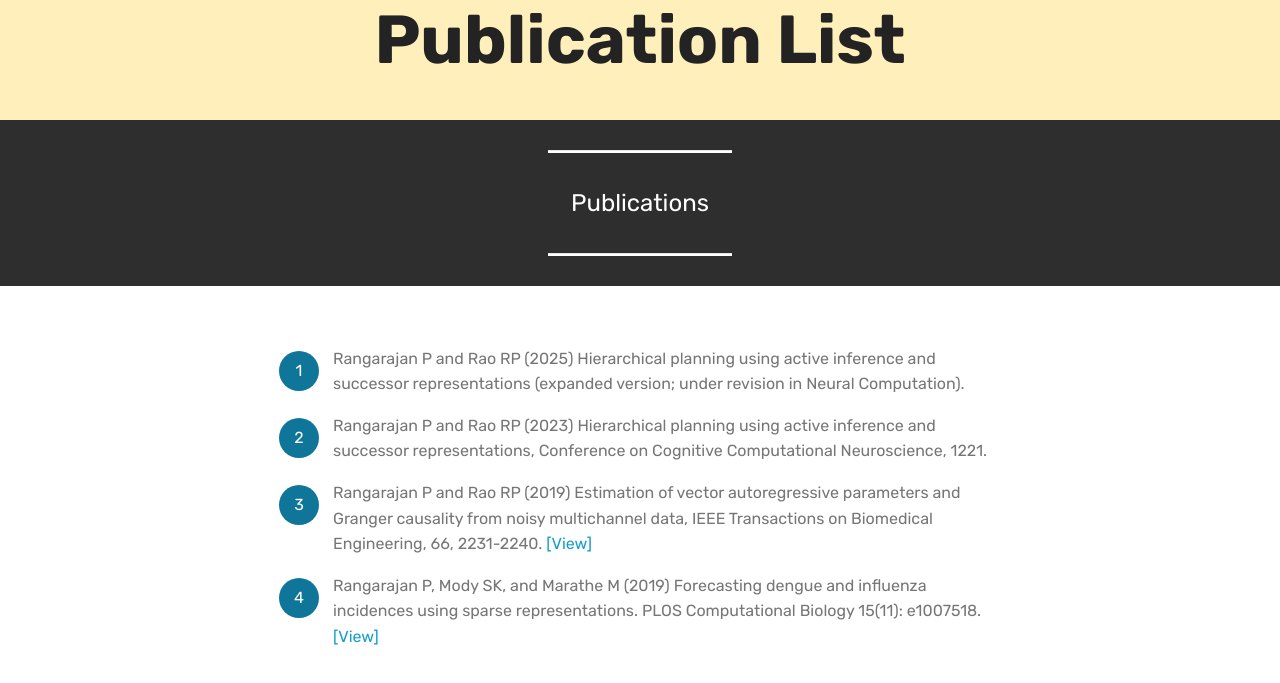
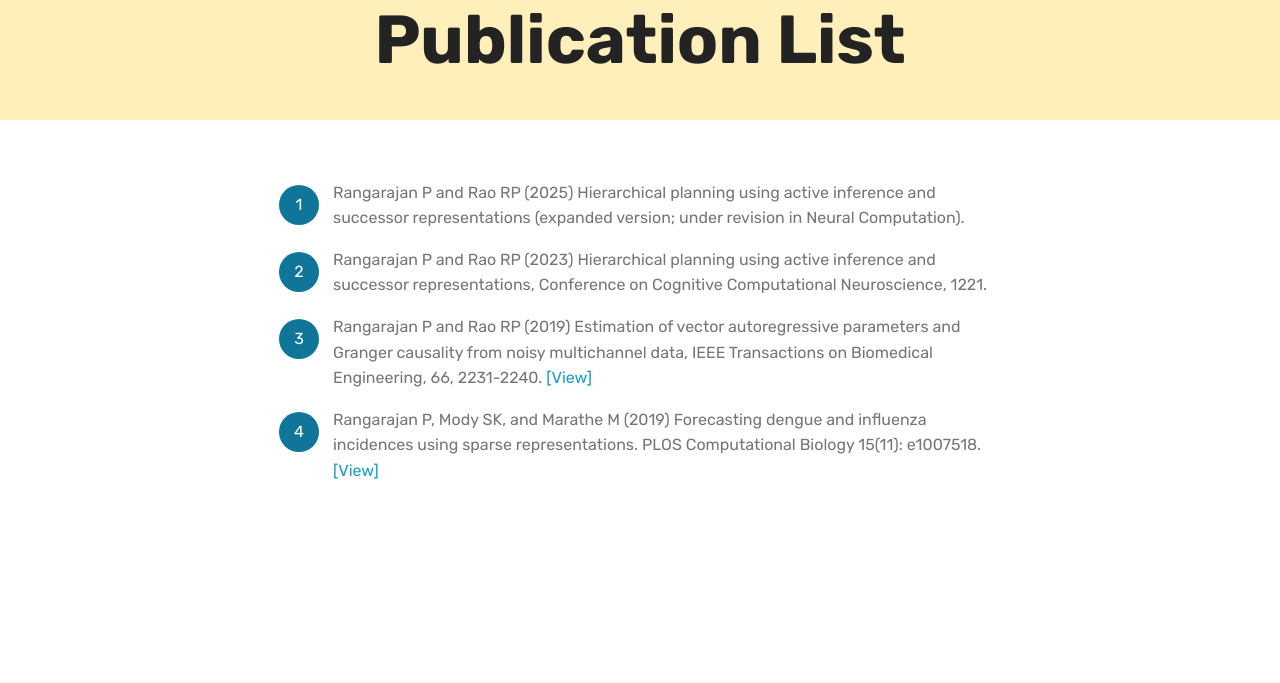
Before and after one commit to PrashRangarajan/PrashRangarajan.github.io, a plain HTML site: page publ.html in a window 1280 px wide. Shown: the part 91-774 px from the top of the page. Drawn offline with Linux system fonts and the light colour scheme.

Commit message:
remove extra

```diff
--- a/publ.html
+++ b/publ.html
@@ -51,7 +51,7 @@
   </div>
 </section>
 
-<section class="mbr-section article content10 cid-s6fCXLjy1L" id="content10-l">
+<!-- <section class="mbr-section article content10 cid-s6fCXLjy1L" id="content10-l">
   <div class="container">
     <div class="inner-container" style="width: 66%;">
       <hr class="line" style="width: 25%;">
@@ -59,7 +59,7 @@
       <hr class="line" style="width: 25%;">
     </div>
   </div>
-</section>
+</section> -->
 
 <section class="mbr-section article content11 cid-s6fCXLuNWG" id="content11-m">
   <div class="container">
```
